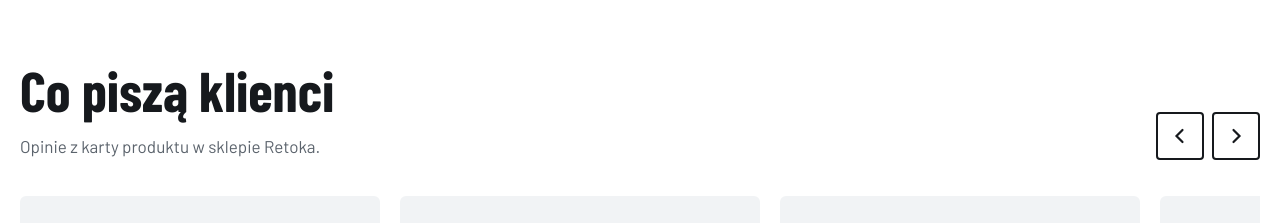
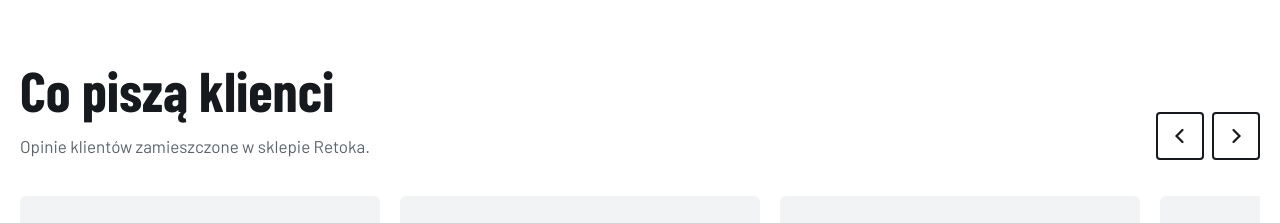
Before and after one commit to Disaster26/retoka-koncepcja, a plain HTML site: page index.html in a window 1280 px wide. Shown: the part 5160-5383 px from the top of the page. Drawn offline with Linux system fonts and the light colour scheme.

Commit message:
Opis sekcji opinii

```diff
--- a/index.html
+++ b/index.html
@@ -403,7 +403,7 @@ textarea{min-height:110px;resize:vertical}
   <div class="glowa">
    <div>
     <h2>Co piszą klienci</h2>
-    <p>Opinie z karty produktu w sklepie Retoka.</p>
+    <p>Opinie klientów zamieszczone w sklepie Retoka.</p>
    </div>
    <div class="strzalki" data-tor="tor-op">
     <button type="button" data-k="-1" aria-label="Poprzednie"><svg viewBox="0 0 20 20" fill="none" stroke="currentColor" stroke-width="2.2" stroke-linecap="round"><path d="M12.5 4l-6 6 6 6"/></svg></button>
```
